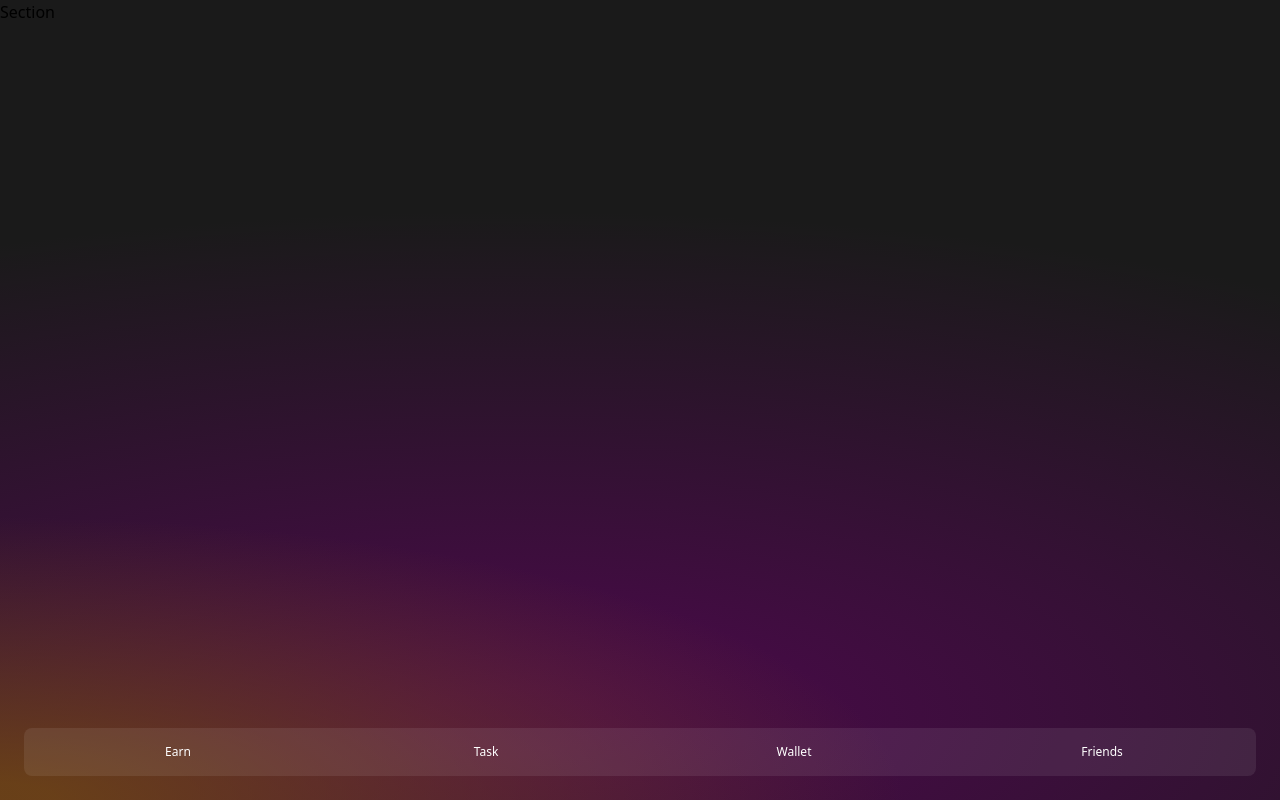
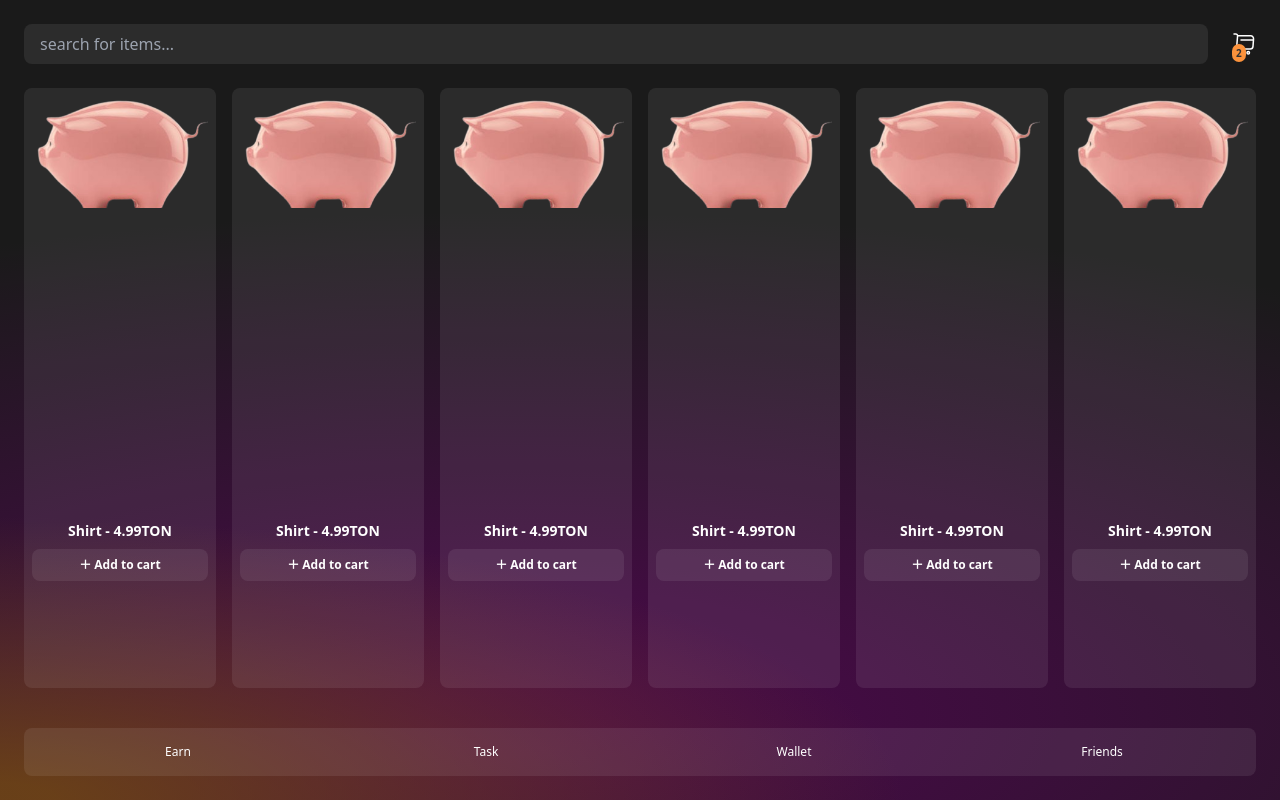
Before and after one commit to shenkzjay/telegram-mini-app, a Next.js app: page /market in a window 1280 px wide. Built offline with nearby package versions, Linux system fonts and the light colour scheme.

Commit message:
created market place layout and styles

```diff
--- a/app/components/pages/earn.tsx
+++ b/app/components/pages/earn.tsx
@@ -108,29 +108,29 @@ export function Earn() {
             </div>
           )}
           <nav className="flex flex-row justify-between">
-            <div className="flex flex-row gap-1 text-xs font-bold footerbg p-1 rounded-xl text-white">
+            <div className="entryanime  flex flex-row gap-1 text-base font-bold footerbg p-1 rounded-xl text-white">
               <span>🪙</span>
               <p>{points.toLocaleString()}</p>
             </div>
 
-            <div className="flex flex-row gap-1 text-xs font-bold footerbg p-1 rounded-xl text-white">
+            <div className=" entryanime flex flex-row gap-1 text-base font-bold footerbg p-1 rounded-xl text-white">
               <span className="">⚡️</span>
               <p>{energy.toLocaleString()}</p>
             </div>
           </nav>
         </header>
 
-        <div className="grid grid-cols-[repeat(auto-fit,minmax(10px,1fr))] gap-4 mt-10 justify-center item-center">
+        <div className="grid grid-cols-[repeat(auto-fit,minmax(10px,1fr))] gap-4 mt-6 justify-center item-center">
           <button
             onClick={handleOpenDailyLoginModal}
-            className="tickgroup grid grid-rows-subgrid p-2 rounded-xl row-span-2 text-sm justify-center bg-[#262626] text-white items-center"
+            className="tickgroup entryanime grid grid-rows-subgrid p-2 rounded-xl row-span-2 text-xs justify-center bg-[#262626] text-white items-center"
           >
             <span className="text-center text-3xl grid justify-center">
               <Tick />
             </span>
             <p>Daily login</p>
           </button>
-          <div className=" grid grid-rows-subgrid p-2 rounded-xl row-span-2 text-sm justify-center bg-[#262626] text-white">
+          <div className="entryanime grid grid-rows-subgrid p-2 rounded-xl row-span-2 text-xs justify-center bg-[#262626] text-white">
             <span className="text-center text-3xl grid justify-center">
               <Wheel />
             </span>
@@ -138,7 +138,7 @@ export function Earn() {
           </div>
           <Link
             href="/market"
-            className=" grid grid-rows-subgrid p-2 rounded-xl row-span-2 text-sm justify-center bg-[#262626] text-white"
+            className="entryanime grid grid-rows-subgrid p-2 rounded-xl row-span-2 text-xs justify-center bg-[#262626] text-white"
           >
             <span className="text-center text-3xl grid justify-center">
               <Cart />
--- a/app/components/pages/marketplace/marketplace.tsx
+++ b/app/components/pages/marketplace/marketplace.tsx
@@ -1,10 +1,94 @@
+import { Cart } from "@/app/assets/svgs/cart";
 import { FooterNavbar } from "../../footer/footer";
+import Image from "next/image";
+import Pig from "@/app/assets/imgs/pig.png";
 
 export function Marketplace() {
   return (
-    <section className="flex flex-col justify-between h-screen">
-      <p>Section</p>
+    <main className=" h-screen flex flex-col justify-between">
+      <section className="mx-6">
+        {/* search */}
+        <div className="flex flex-row gap-6 justify-center items-center rounded-xl  mt-6">
+          <div className="py-0 px-0 w-full">
+            <label className="sr-only">Search for items</label>
+            <input
+              type="search"
+              name="search"
+              id="search"
+              className="py-2 px-4 w-full rounded-xl footerbg "
+              placeholder="search for items..."
+            />
+          </div>
+          <div>
+            <button className="text-white relative flex flex-col">
+              <Cart />
+              <span className="p-1 absolute top-3 left-0 leading-none text-[10px] font-bold text-[#333] rounded-full flex flex-row justify-center items-center bg-orange-400">
+                2
+              </span>
+            </button>
+          </div>
+        </div>
+
+        <section>
+          <div className=" grid grid-cols-[repeat(auto-fit,minmax(100px,1fr))] gap-4 h-[75vh] overflow-auto mt-6 text-white">
+            <span className=" entryanime grid grid-rows-subgrid row-span-2 p-2 footerbg text-sm font-semibold justify-center">
+              <Image src={Pig} width={100} height={100} alt={"product image"} />
+              <div className="flex flex-col gap-2 justify-center items-center">
+                <p className="font-bold">Shirt - 4.99TON</p>
+                <button className="footerbg p-2 text-xs flex justify-center items-center w-full">
+                  ＋ Add to cart
+                </button>
+              </div>
+            </span>
+            <span className=" entryanime grid grid-rows-subgrid row-span-2 p-2 footerbg text-sm font-semibold justify-center">
+              <Image src={Pig} width={100} height={100} alt={"product image"} />
+              <div className="flex flex-col gap-2 justify-center items-center">
+                <p className="font-bold">Shirt - 4.99TON</p>
+                <button className="footerbg p-2 text-xs flex justify-center items-center w-full">
+                  ＋ Add to cart
+                </button>
+              </div>
+            </span>
+            <span className=" entryanime grid grid-rows-subgrid row-span-2 p-2 footerbg text-sm font-semibold justify-center">
+              <Image src={Pig} width={100} height={100} alt={"product image"} />
+              <div className="flex flex-col gap-2 justify-center items-center">
+                <p className="font-bold">Shirt - 4.99TON</p>
+                <button className="footerbg p-2 text-xs flex justify-center items-center w-full">
+                  ＋ Add to cart
+                </button>
+              </div>
+            </span>
+            <span className=" entryanime grid grid-rows-subgrid row-span-2 p-2 footerbg text-sm font-semibold justify-center">
+              <Image src={Pig} width={100} height={100} alt={"product image"} />
+              <div className="flex flex-col gap-2 justify-center items-center">
+                <p className="font-bold">Shirt - 4.99TON</p>
+                <button className="footerbg p-2 text-xs flex justify-center items-center w-full">
+                  ＋ Add to cart
+                </button>
+              </div>
+            </span>
+            <span className=" entryanime grid grid-rows-subgrid row-span-2 p-2 footerbg text-sm font-semibold justify-center">
+              <Image src={Pig} width={100} height={100} alt={"product image"} />
+              <div className="flex flex-col gap-2 justify-center items-center">
+                <p className="font-bold">Shirt - 4.99TON</p>
+                <button className="footerbg p-2 text-xs flex justify-center items-center w-full">
+                  ＋ Add to cart
+                </button>
+              </div>
+            </span>
+            <span className=" entryanime grid grid-rows-subgrid row-span-2 p-2 footerbg text-sm font-semibold justify-center">
+              <Image src={Pig} width={100} height={100} alt={"product image"} />
+              <div className="flex flex-col gap-2 justify-center items-center">
+                <p className="font-bold">Shirt - 4.99TON</p>
+                <button className="footerbg p-2 text-xs flex justify-center items-center w-full">
+                  ＋ Add to cart
+                </button>
+              </div>
+            </span>
+          </div>
+        </section>
+      </section>
       <FooterNavbar />
-    </section>
+    </main>
   );
 }
--- a/app/globals.css
+++ b/app/globals.css
@@ -84,6 +84,39 @@ dialog::backdrop {
   animation: dash 3s linear forwards, popwheel 2s linear forwards;
 }
 
+.entryanime {
+  animation: entry 1s
+    linear(
+      0,
+      0.009,
+      0.035 2.1%,
+      0.141,
+      0.281 6.7%,
+      0.723 12.9%,
+      0.938 16.7%,
+      1.017,
+      1.077,
+      1.121,
+      1.149 24.3%,
+      1.159,
+      1.163,
+      1.161,
+      1.154 29.9%,
+      1.129 32.8%,
+      1.051 39.6%,
+      1.017 43.1%,
+      0.991,
+      0.977 51%,
+      0.974 53.8%,
+      0.975 57.1%,
+      0.997 69.8%,
+      1.003 76.9%,
+      1.004 83.8%,
+      1
+    )
+    forwards;
+}
+
 @keyframes dash {
   to {
     stroke-dashoffset: 1;
@@ -133,3 +166,17 @@ dialog::backdrop {
     color: orange;
   }
 }
+
+@keyframes entry {
+  0% {
+    transform: scale(1.1);
+  }
+
+  50% {
+    transform: scale(0.9);
+  }
+
+  100% {
+    transform: scale(1);
+  }
+}
```
